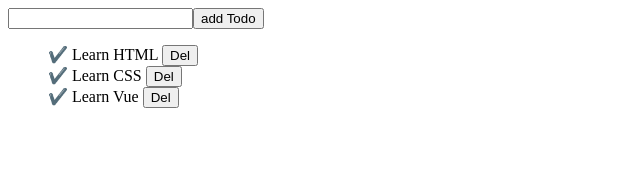
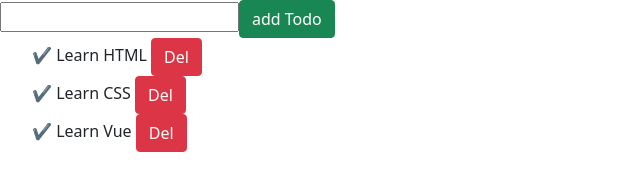
Before and after one commit to Yokosumi/todo-app-with-vue-cli, a website: page index.html in a window 1280 px wide. Shown: the whole page, without its empty margins (0-640 px from the left). Drawn offline with nearby package versions, Linux system fonts and the light colour scheme.

Commit message:
style: added bootstrap buttons

```diff
--- a/index.html
+++ b/index.html
@@ -4,13 +4,20 @@
     <meta charset="UTF-8" />
     <meta http-equiv="X-UA-Compatible" content="IE=edge" />
     <meta name="viewport" content="width=device-width, initial-scale=1.0" />
+    <link
+      rel="stylesheet"
+      href="node_modules/bootstrap/dist/css/bootstrap.css"
+    />
     <link rel="stylesheet" href="style.css" />
+
     <title>Todo App</title>
   </head>
   <body>
-    <main id="app">
+    <main id="app" class="flexbox">
       <input type="text" v-model="newTodo" />
-      <button @click="addTodo">add Todo</button>
+      <button type="button" class="btn btn-success" @click="addTodo">
+        add Todo
+      </button>
       <ul>
         <li
           v-for="(todo, index) in list"
@@ -20,7 +27,13 @@
           <span v-if="todo.done">{{isNotDone}}</span>
           <span v-else="!todo.done">{{ isDone}}</span>
           {{ todo.todo }}
-          <button @click="deleteTodo(index)">Del</button>
+          <button
+            type="button"
+            class="btn btn-danger"
+            @click="deleteTodo(index)"
+          >
+            Del
+          </button>
         </li>
       </ul>
     </main>
```
